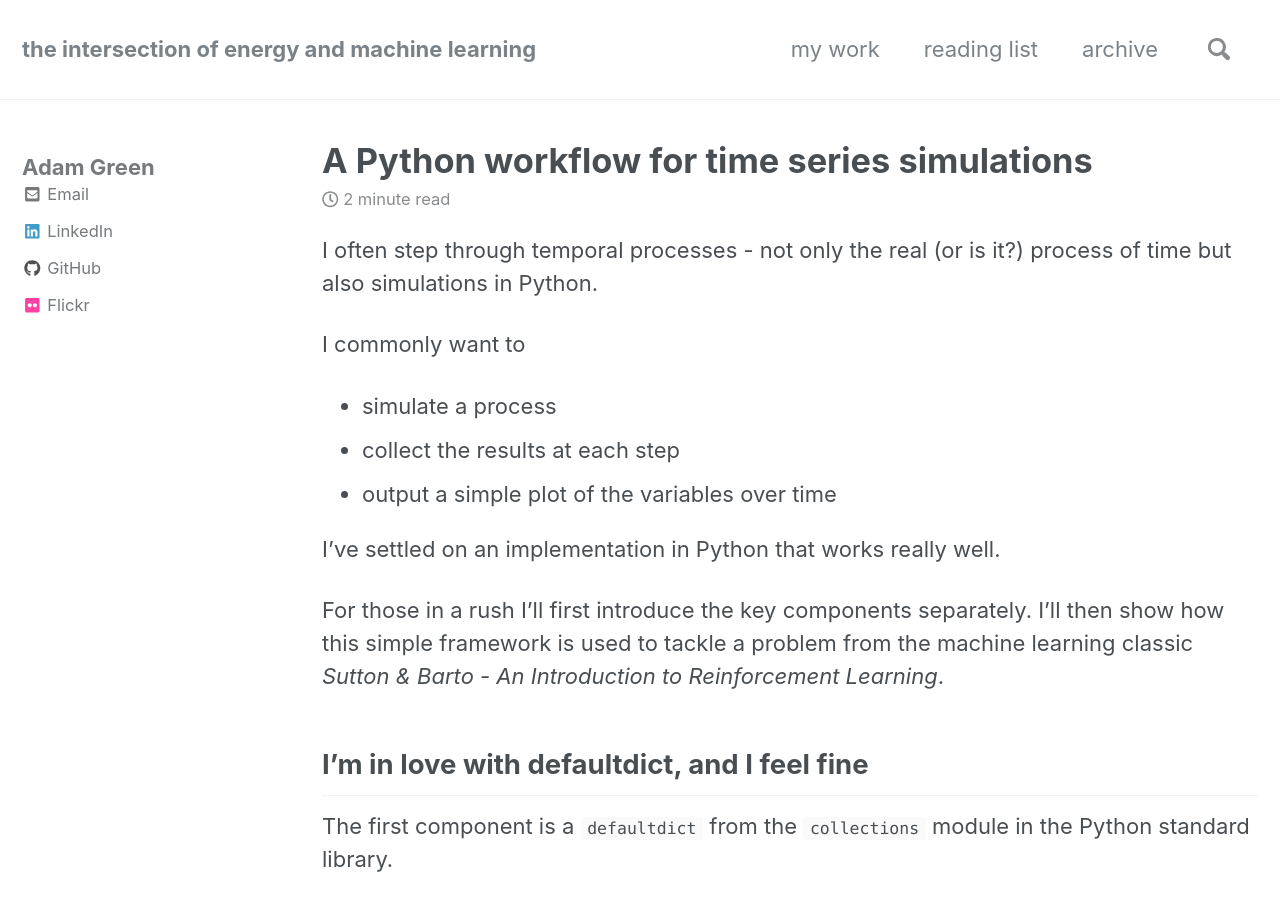
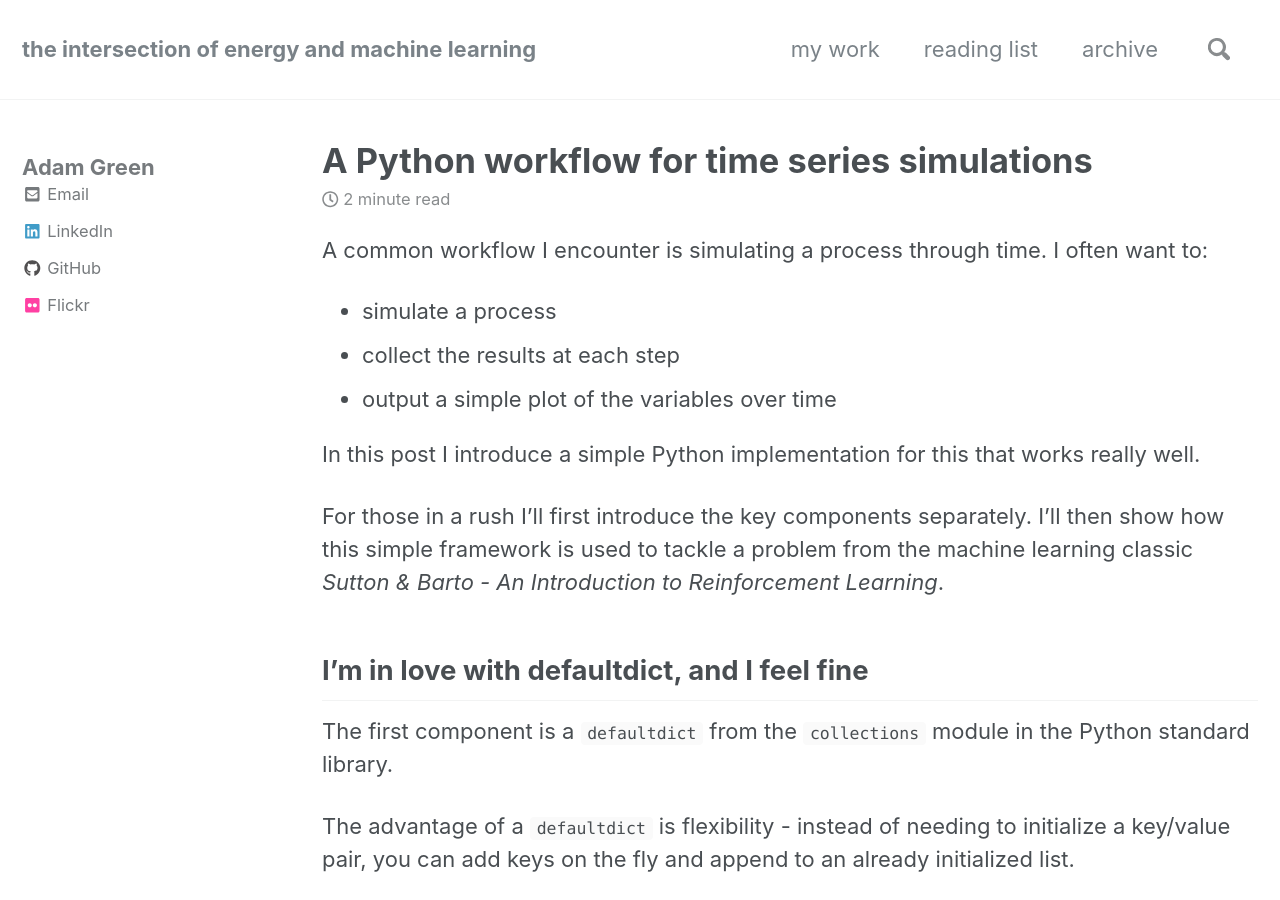
Before and after one commit to ADGEfficiency/adgefficiency.github.io, a Jekyll site: the page built from _posts/2018-10-07-defaultdict.md, in a window 1280 px wide and 900 px high. Built offline with Jekyll 4.4.1, drawn with Linux system fonts in a browser that asks for light colours; nearby versions of some CDN libraries; formulas are drawn with MathJax 3.

Commit message:
drafting

```diff
--- a/_posts/2018-10-07-defaultdict.md
+++ b/_posts/2018-10-07-defaultdict.md
@@ -10,14 +10,14 @@ mathjax: true
 
 <script src="https://cdn.mathjax.org/mathjax/latest/MathJax.js?config=TeX-AMS-MML_HTMLorMML" type="text/javascript"></script>
 
-I often step through temporal processes - not only the real (or is it?) process of time but also simulations in Python.
 
-I commonly want to
+A common workflow I encounter is simulating a process through time.  I often want to:
+
 - simulate a process
 - collect the results at each step
 - output a simple plot of the variables over time
 
-I've settled on an implementation in Python that works really well.
+In this post I introduce a simple Python implementation for this that works really well.
 
 For those in a rush I'll first introduce the key components separately.  I'll then show how this simple framework is used to tackle a problem from the machine learning classic *Sutton & Barto - An Introduction to Reinforcement Learning*.
 
```
